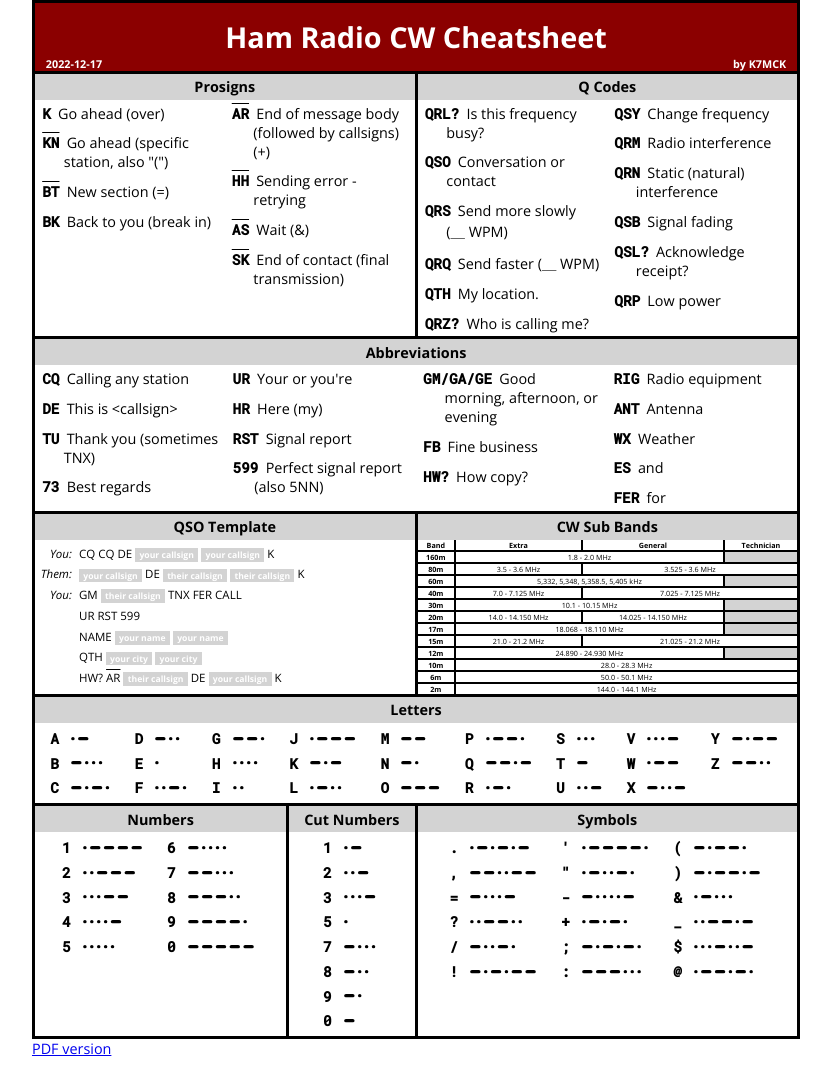
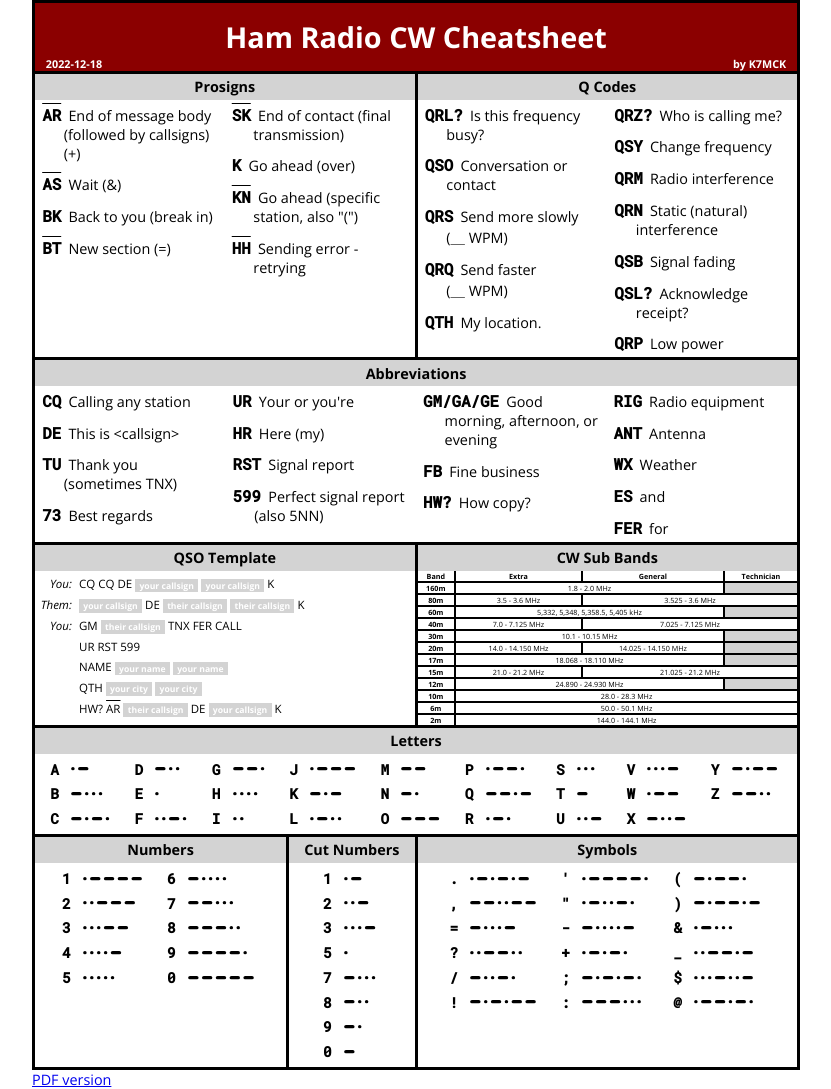
Before and after one commit to mckoss/morse-keyer, a website: page cheat-sheet.html in a window 1280 px wide. Shown: the whole page, without its empty margins (224-1055 px from the left). Before the commit the page ends 1058 px from the top, so only its background shows below. Drawn offline with nearby package versions, Linux system fonts and the light colour scheme.

Commit message:
Move PROSIGNs out of morse.ts

```diff
--- a/cheat-sheet.html
+++ b/cheat-sheet.html
@@ -13,11 +13,21 @@
 
         <h1 class="full">Ham Radio CW Cheatsheet
             <span class="by">by K7MCK</span>
-            <span class="date">2022-12-17</span>
+            <span class="date">2022-12-18</span>
         </h1>
 
-        <section id="prosign-table" class="prosign half-1" style="--rows: 4;">
+        <section class="half-1" style="--rows: 4;">
             <h2>Prosigns</h2>
+            <div class="definitions">
+                <div><span class="over">AR</span>End of message body (followed by callsigns) (+)</div>
+                <div><span class="over">AS</span>Wait (&)</div>
+                <div><span>BK</span>Back to you (break in)</div>
+                <div><span class="over">BT</span>New section (=)</div>
+                <div><span class="over">SK</span>End of contact (final transmission)</div>
+                <div><span>K</span>Go ahead (over)</div>
+                <div><span class="over">KN</span>Go ahead (specific station, also "(")</div>
+                <div><span class="over">HH</span>Sending error - retrying</div>
+            </div>
         </section>
 
         <section class="half-2" style="--rows: 6;">
@@ -129,7 +139,7 @@
 
 
     <script type="module">
-        import { MORSE_LETTERS, MORSE_DIGITS, CUT_NUMBERS, MORSE_SYMBOLS, MORSE_PROSIGNS } from './scripts/morse.js';
+        import { MORSE_LETTERS, MORSE_DIGITS, CUT_NUMBERS, MORSE_SYMBOLS } from './scripts/morse.js';
         import { morseTableFromElements, tableFromElements } from './scripts/cheat-sheet.js';
 
         const letterTable = document.getElementById('letter-table');
@@ -146,10 +156,6 @@
         const symbolTable = document.getElementById('symbol-table');
         symbolTable.appendChild(morseTableFromElements(MORSE_SYMBOLS,
             ['.', ',', '=', '?', '/', '!', '\'', '"', '-', '+', ';', ':', '(', ')', '&', '_', '$', '@']));
-
-        const prosignTable = document.getElementById('prosign-table');
-        prosignTable.appendChild(tableFromElements(MORSE_PROSIGNS, ['definitions'], undefined,
-            ['K', '<KN>', '<BT>', 'BK', '<AR>', '<HH>', '<AS>', '<SK>']));
     </script>
 </body>
 </html>
--- a/scripts/cheat-sheet.js
+++ b/scripts/cheat-sheet.js
@@ -11,11 +11,6 @@
         const elt = document.createElement('div');
         const sym = document.createElement('span');
         let value = elements[key];
-        // Process Prosigns in brackets
-        if (typeof key === 'string' && key.match(/^\<.*\>$/)) {
-            key = key.replace(/^\<(.*)\>$/, '$1');
-            sym.classList.add('over');
-        }
         sym.textContent = key;
         elt.appendChild(sym);
         if (mapping) {
--- a/src/cheat-sheet.ts
+++ b/src/cheat-sheet.ts
@@ -16,12 +16,6 @@
         const sym = document.createElement('span');
         let value = elements[key];
 
-        // Process Prosigns in brackets
-        if (typeof key === 'string' && key.match(/^\<.*\>$/)) {
-            key = key.replace(/^\<(.*)\>$/, '$1');
-            sym.classList.add('over');
-        }
-
         sym.textContent = key;
         elt.appendChild(sym);
 
--- a/styles/cheat-sheet.css
+++ b/styles/cheat-sheet.css
@@ -147,13 +147,6 @@ div.morse > div > span {
     font-weight: bold;
 }
 
-div.prosign > div {
-    display: flex;
-    font-size: 0.5rem;
-    justify-content: left;
-    align-items: center;
-}
-
 span.over {
     text-decoration: overline;
 }
@@ -231,9 +224,10 @@ div.definitions > div + div {
 
 div.definitions > div > span {
     font-family: 'Roboto Mono', monospace;
-    font-size: 1rem;
+    font-size: 1.1rem;
+    font-weight: bold;
     padding-right: 0.5rem;
-    font-weight: bold;
+
 }
 
 @media screen and (max-width: 8in) {
```
Also changed, not shown: 1 other file.
